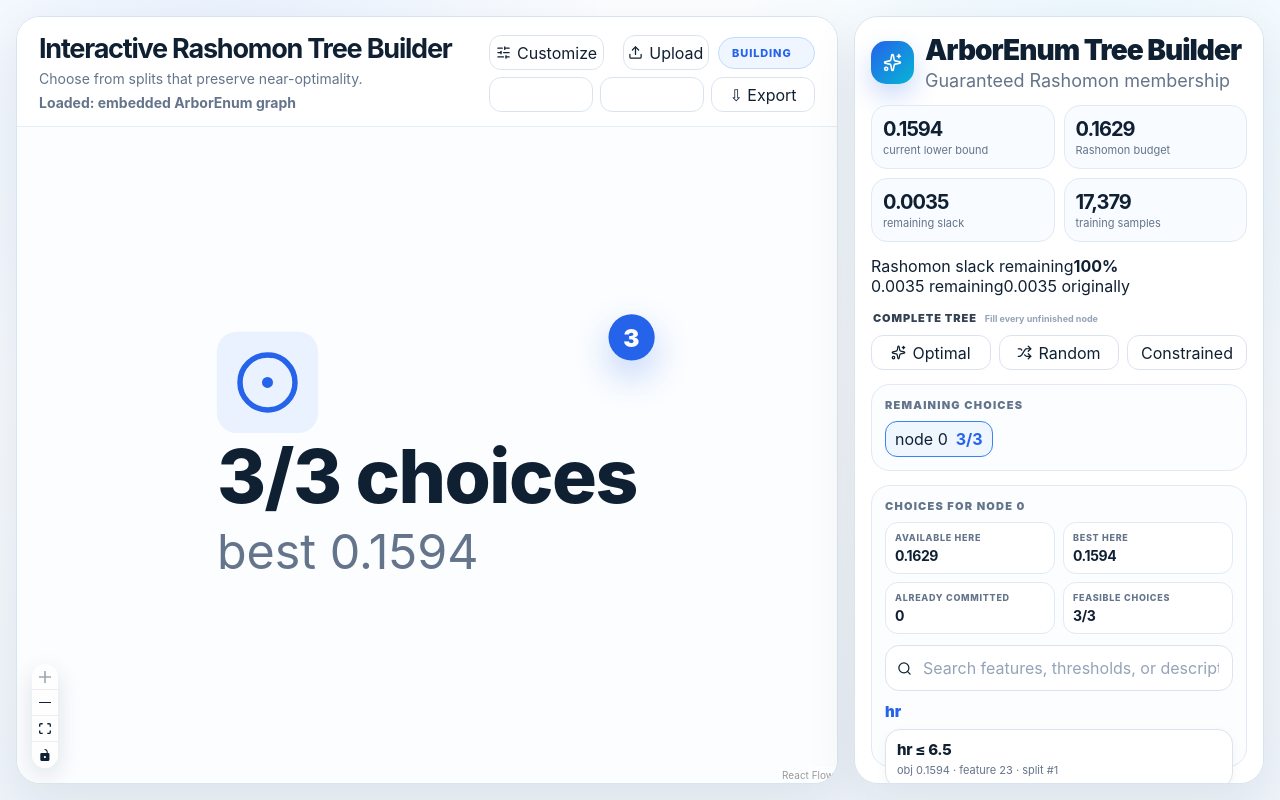
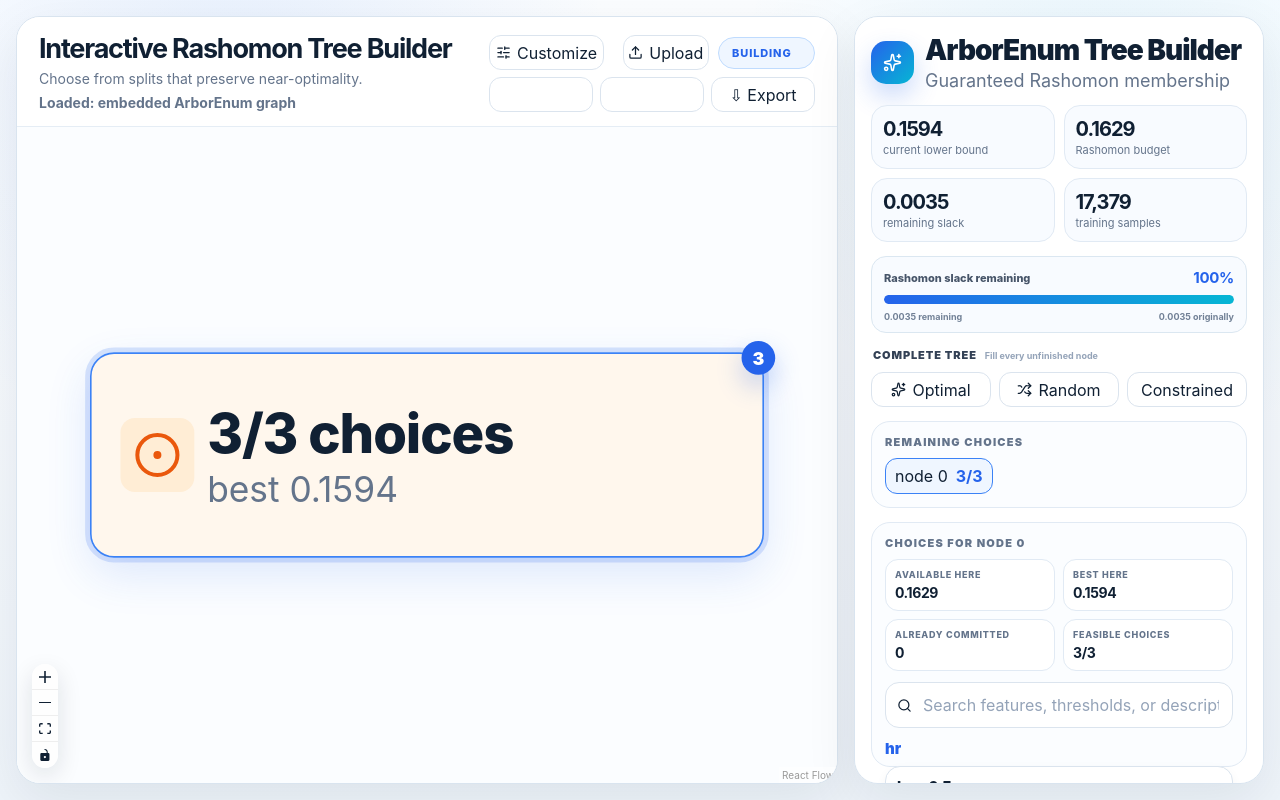
Before and after one commit to zakk-h/InteractiveTreeBuilder, a React (Vite) app: page / in a window 1280 px wide. Built offline with nearby package versions, Linux system fonts and the light colour scheme.

Commit message:
Style ArborEnum nodes and Rashomon slack bar

```diff
--- a/src/style.css
+++ b/src/style.css
@@ -126,11 +126,11 @@ textarea {
   box-shadow: 0 8px 24px rgba(15, 23, 42, 0.12);
 }
 
-.react-flow__node-praxis {
+.react-flow__node-arborenum {
   width: 420px;
 }
 
-.praxis-node {
+.arborenum-node {
   position: relative;
   min-height: 128px;
   width: 420px;
@@ -148,23 +148,23 @@ textarea {
   color: #102033;
 }
 
-.praxis-node.active {
+.arborenum-node.active {
   outline: 3px solid rgba(37, 99, 235, 0.17);
   border-color: #3b82f6;
   box-shadow: 0 10px 28px rgba(37, 99, 235, 0.14);
 }
 
-.praxis-node-split {
+.arborenum-node-split {
   grid-template-columns: 1fr;
   background: var(--split-node-bg, #ffffff);
 }
 
-.praxis-node-choice {
+.arborenum-node-choice {
   background: #fff7ed;
   border-color: #fed7aa;
 }
 
-.praxis-node-leaf {
+.arborenum-node-leaf {
   grid-template-columns: 1fr;
   background: var(--leaf-node-bg, #f0fdf4);
   border-color: #bbf7d0;
@@ -180,13 +180,13 @@ textarea {
   color: #2563eb;
 }
 
-.praxis-node-choice .node-icon {
+.arborenum-node-choice .node-icon {
   background: #ffedd5;
   color: #ea580c;
 }
 
-.praxis-node-split .node-icon,
-.praxis-node-leaf .node-icon {
+.arborenum-node-split .node-icon,
+.arborenum-node-leaf .node-icon {
   display: none;
 }
 
@@ -194,8 +194,8 @@ textarea {
   min-width: 0;
 }
 
-.praxis-node-split .node-copy,
-.praxis-node-leaf .node-copy {
+.arborenum-node-split .node-copy,
+.arborenum-node-leaf .node-copy {
   text-align: center;
   width: 100%;
 }
@@ -212,14 +212,14 @@ textarea {
   letter-spacing: -0.02em;
 }
 
-.praxis-node-split .node-title {
+.arborenum-node-split .node-title {
   max-width: 100%;
   text-align: center;
   font-size: 38px;
 }
 
-.praxis-node-leaf .node-title,
-.praxis-node-leaf .node-subtitle {
+.arborenum-node-leaf .node-title,
+.arborenum-node-leaf .node-subtitle {
   max-width: 100%;
   text-align: center;
 }
@@ -256,7 +256,7 @@ textarea {
   text-align: left;
 }
 
-.praxis-node-split:hover .node-description-popover {
+.arborenum-node-split:hover .node-description-popover {
   opacity: 1;
   transform: translateX(-50%) translateY(0);
 }
@@ -345,6 +345,55 @@ textarea {
   color: #64748b;
   font-size: 11px;
   margin-top: 2px;
+}
+
+.rashomon-slack-card {
+  padding: 11px 12px 10px;
+  border: 1px solid #dbe7f1;
+  border-radius: 15px;
+  background: #f8fbff;
+}
+
+.rashomon-slack-head,
+.rashomon-slack-foot {
+  display: flex;
+  align-items: center;
+  justify-content: space-between;
+  gap: 10px;
+}
+
+.rashomon-slack-head span {
+  color: #475569;
+  font-size: 11px;
+  font-weight: 850;
+}
+
+.rashomon-slack-head b {
+  color: #2563eb;
+  font-size: 15px;
+  letter-spacing: -0.02em;
+}
+
+.rashomon-slack-track {
+  height: 9px;
+  margin: 8px 0 7px;
+  overflow: hidden;
+  border-radius: 999px;
+  background: #e5edf5;
+}
+
+.rashomon-slack-fill {
+  height: 100%;
+  min-width: 0;
+  border-radius: inherit;
+  background: linear-gradient(90deg, #2563eb, #06b6d4);
+  transition: width 0.22s ease;
+}
+
+.rashomon-slack-foot {
+  color: #718096;
+  font-size: 9px;
+  font-weight: 750;
 }
 
 .toolbar-row {
```
